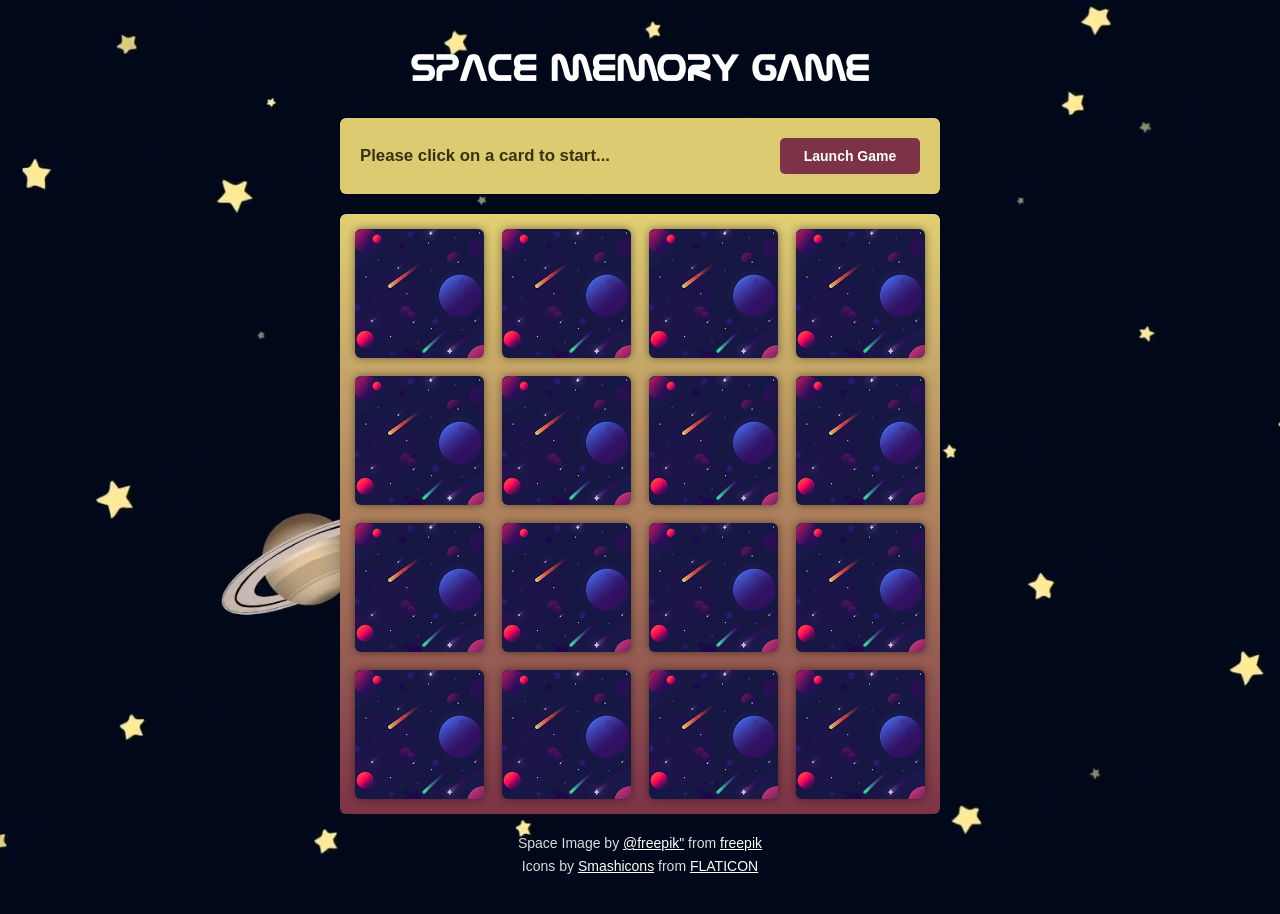
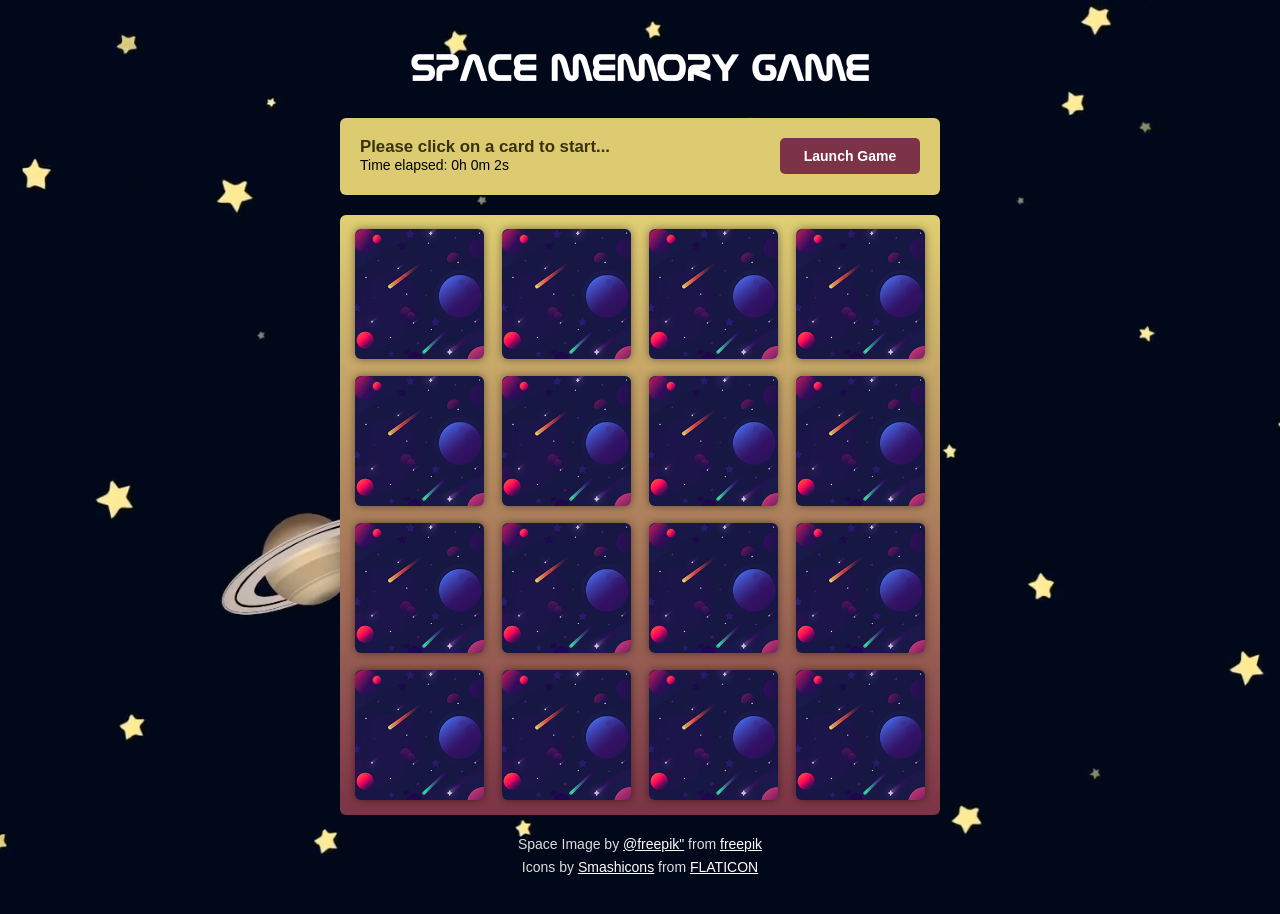
Before and after one commit to tombrowndev/space-memory-game, a plain HTML site: page index.html in a window 1280 px wide. Both pictures are taken after a click on the button "Launch Game". Drawn offline with Linux system fonts and the light colour scheme.

Commit message:
feat: Add timer to game informaion

```diff
--- a/index.html
+++ b/index.html
@@ -22,7 +22,11 @@
 
 			<header id="gameControls">
 
-				<span id="gameMessage">Ready to launch in 3, 2, 1...</span>
+				<div class="game-info">
+					<span id="gameMessage">Ready to launch in 3, 2, 1... </span>
+					<span id="timer"></span>
+				</div>
+
 
 				<button id="startGame" class="button">Launch Game</button>
 
--- a/public/css/responsive.css
+++ b/public/css/responsive.css
@@ -42,7 +42,7 @@
 		align-items: center;
 	}
 
-	#gameMessage {
+	.game-info {
 		width: 75%;
 	}
 
--- a/public/js/game.js
+++ b/public/js/game.js
@@ -7,12 +7,14 @@
 	const mask = document.getElementById('mask');
 	const model = document.getElementById('finishedGameModal');
 	const gameMessage = document.getElementById('gameMessage');
+	const timer = document.getElementById('timer');
 
 	// Game variables
 	let tempCard = null;
 	let startTime = 0;
 	let cardFlips = 0;
 	let matchCount = 0;
+	let myTimer;
 
 	// Event Listeners
 	startGameButton.addEventListener('click', newGame);
@@ -36,6 +38,8 @@
 
 		// Start the clock
 		startTime = getTheTime();
+		updateTimer();
+		myTimer = setInterval(updateTimer, 1000);
 
 		// Remove cards from previous game
 		while (cardArea.firstChild) {
@@ -169,6 +173,9 @@
 
 					if(matchCount == 8) {
 
+						// Stop the timer
+						clearInterval(myTimer);
+
 						// Finish the game
 						finishGame();
 
@@ -221,6 +228,21 @@
 
 	}
 
+	// Updates the clock with the game time
+	function updateTimer() {
+
+		// Work out how many seconds the game has lasted so far
+		let distance = Math.floor((getTheTime() - startTime));
+
+		let hours = Math.floor((distance % (1000 * 60 * 60 * 24)) / (1000 * 60 * 60));
+  		let minutes = Math.floor((distance % (1000 * 60 * 60)) / (1000 * 60));
+  		let seconds = Math.floor((distance % (1000 * 60)) / 1000);
+
+  		// Display to the player
+  		timer.innerText = `Time elapsed: ${hours}h ${minutes}m ${seconds}s`;
+
+	}
+
 
 	// Makes the modal popup with game statistics
 	function finishGame() {
```
